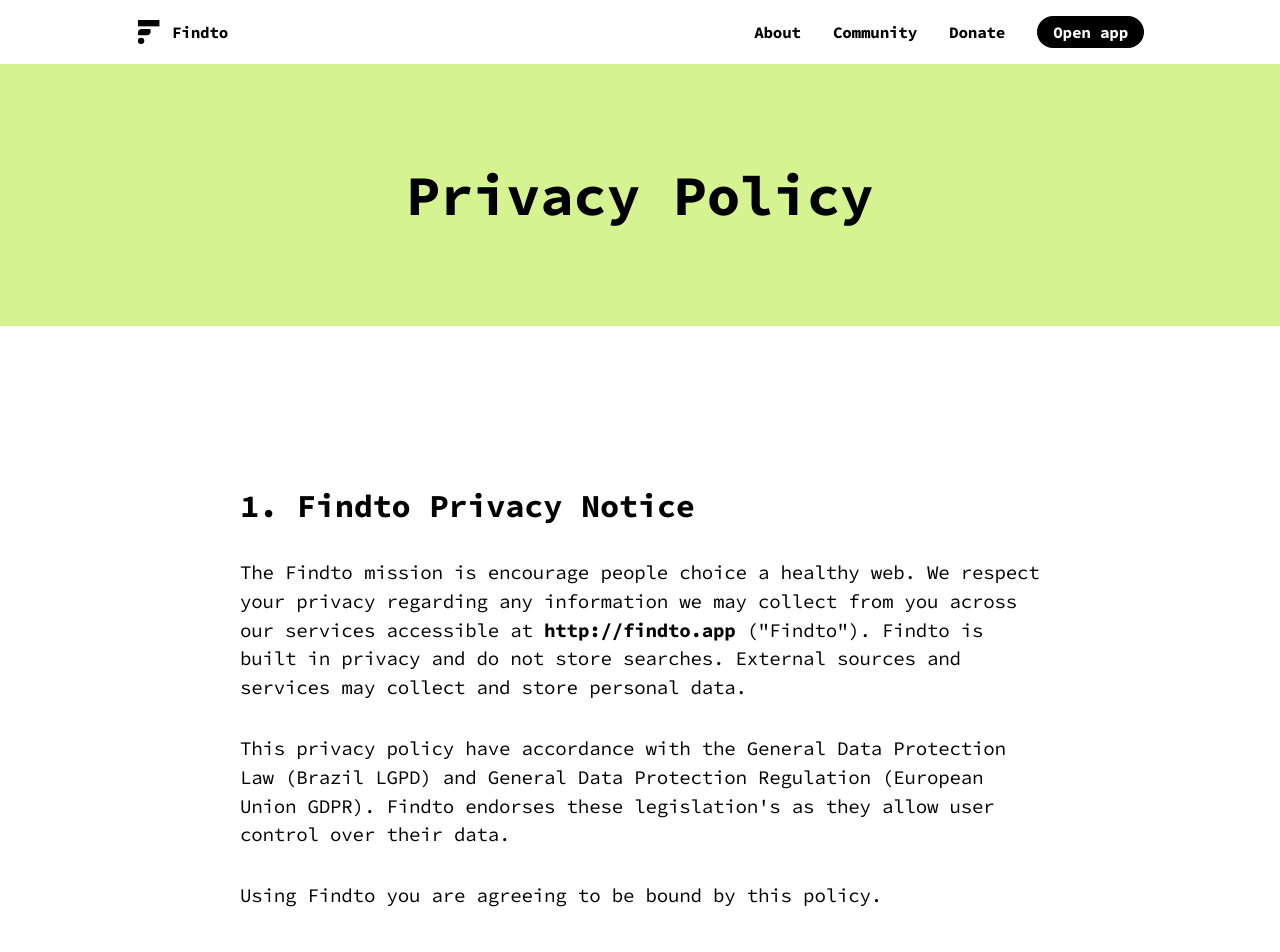
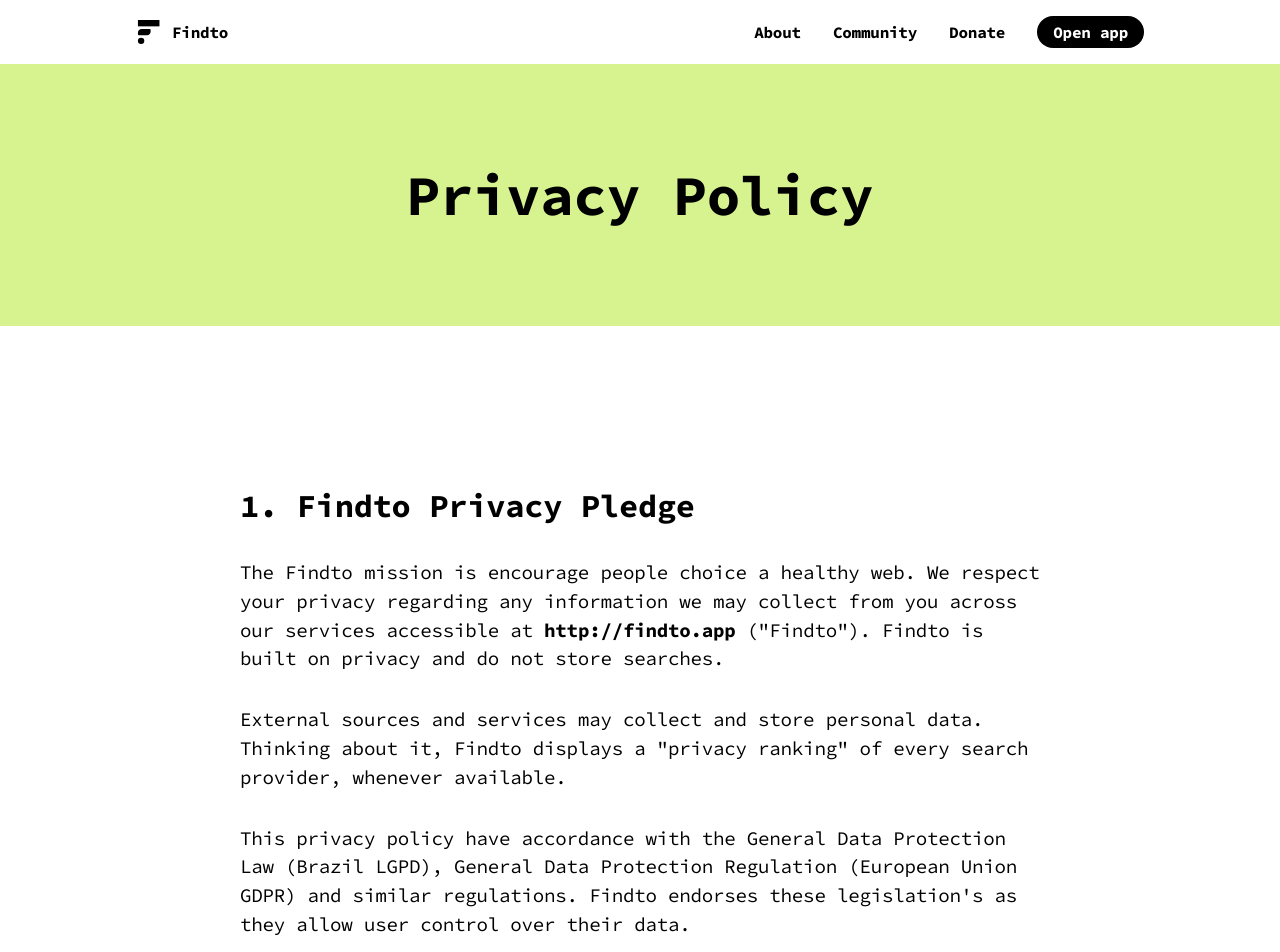
Before and after one commit to lucasm/findto, a Next.js app: page /privacy in a window 1280 px wide. Shown: the top 952 px of the page. Built offline with nearby package versions, Linux system fonts and the light colour scheme.

Commit message:
update privacy

```diff
--- a/pages/privacy.tsx
+++ b/pages/privacy.tsx
@@ -18,23 +18,28 @@
       <section>
         <div className={Style.container}>
           <article>
-            <h2>1. Findto Privacy Notice</h2>
+            <h2>1. Findto Privacy Pledge</h2>
 
             <p>
               The Findto mission is encourage people choice a healthy web. We respect your privacy
               regarding any information we may collect from you across our services accessible at{' '}
-              <a href="http://findto.app">http://findto.app</a> ("Findto"). Findto is built in
-              privacy and do not store searches. External sources and services may collect and store
-              personal data.
+              <a href="http://findto.app">http://findto.app</a> ("Findto"). Findto is built on
+              privacy and do not store searches.{' '}
             </p>
 
             <p>
-              This privacy policy have accordance with the General Data Protection Law (Brazil LGPD)
-              and General Data Protection Regulation (European Union GDPR). Findto endorses these
-              legislation's as they allow user control over their data.
+              External sources and services may collect and store personal data. Thinking about it,
+              Findto displays a "privacy ranking" of every search provider, whenever available.
             </p>
 
-            <p>Using Findto you are agreeing to be bound by this policy.</p>
+            <p>
+              This privacy policy have accordance with the General Data Protection Law (Brazil
+              LGPD), General Data Protection Regulation (European Union GDPR) and similar
+              regulations. Findto endorses these legislation's as they allow user control over their
+              data.
+            </p>
+
+            <p>Using Findto you are agreeing to be bound by this policy. </p>
 
             <h2>2. Automatically Collected Information</h2>
 
@@ -125,8 +130,7 @@
               Findto do not share any personally identifying information with third-parties. But for
               technical reasons and unintentionally, it may share with the services listed above and
               when redirecting the user to a search provider. These entities may have access to
-              personal information to perform their functions. Thinking about it, Findto displays a
-              "privacy ranking" of every search provider, whenever available.
+              personal information to perform their functions.
             </p>
 
             <h2>7. Store and Protection of Your Information</h2>
```
Also changed, not shown: 1 other file (tests, documents, lock files or other folders).
